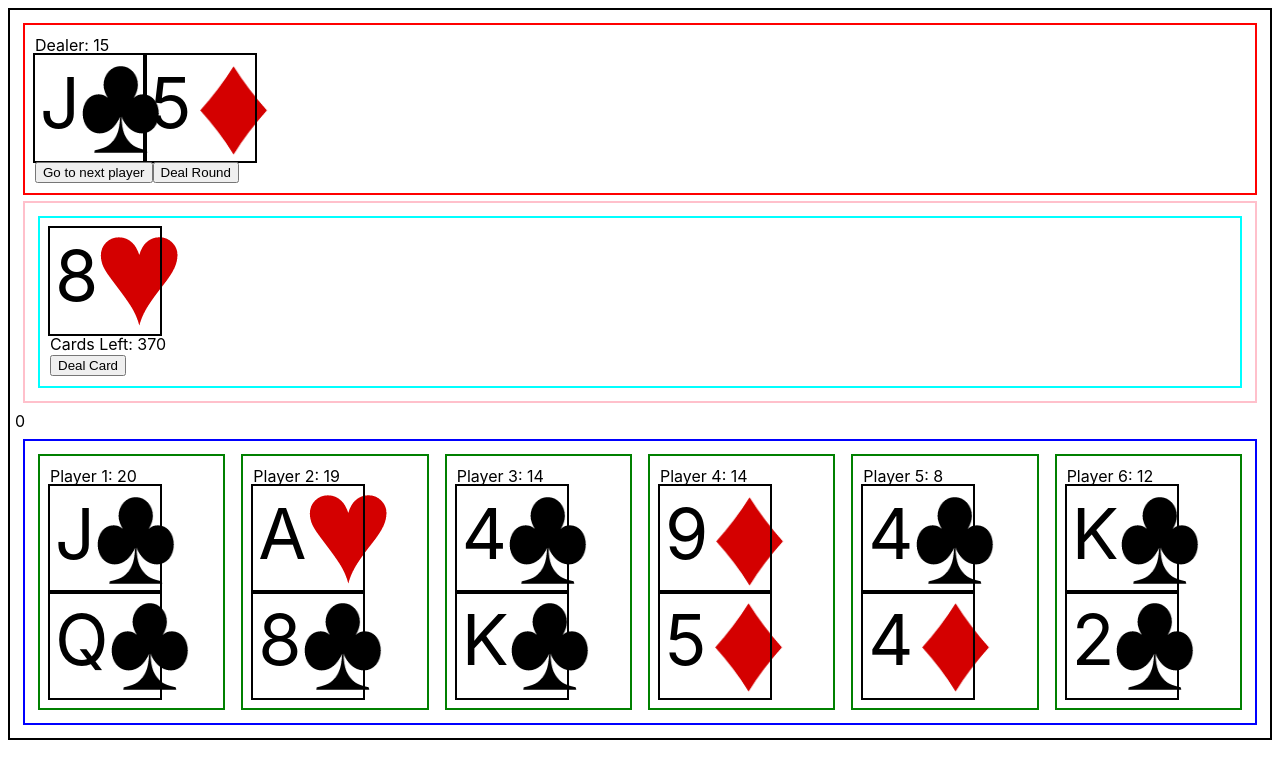
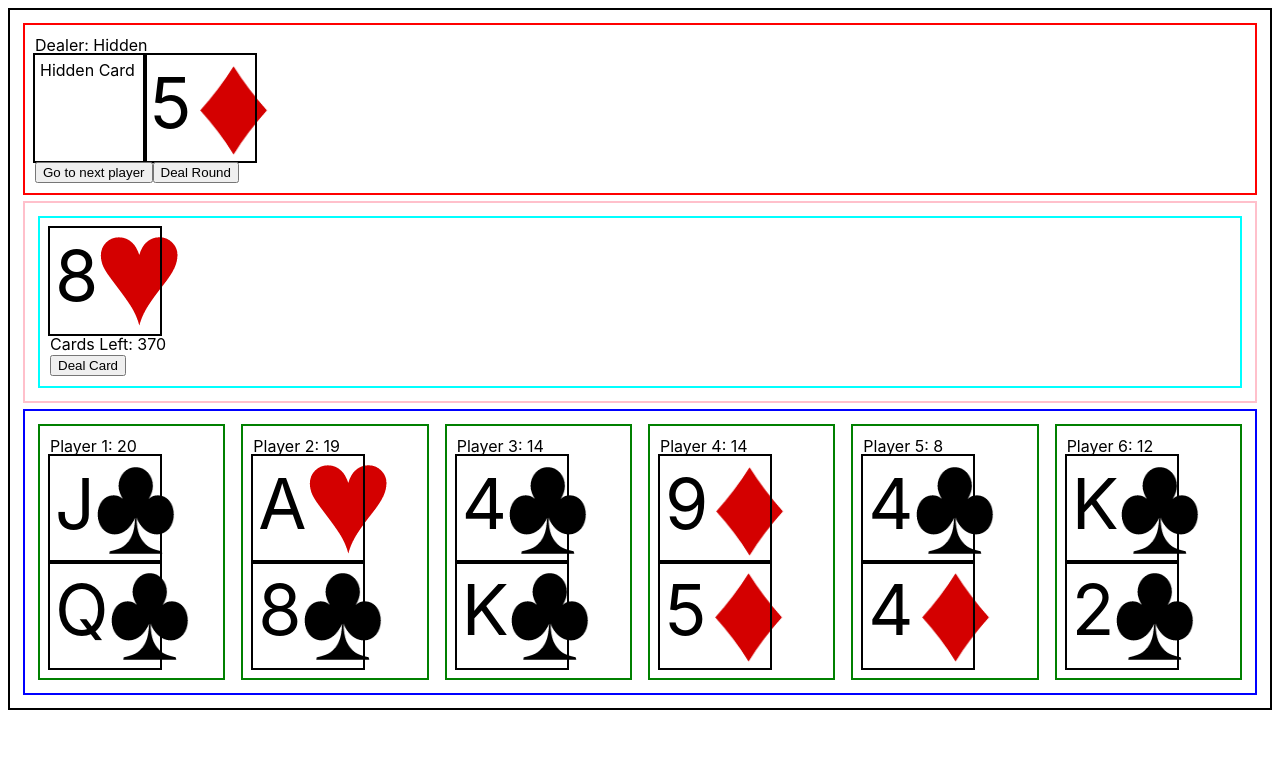
Before and after one commit to ChocoShell/spanish-21-react, a React (Create React App) app: page / in a window 1280 px wide. Both pictures are taken after a click on the button "Deal Round". Shown: the top 778 px of the page. Built offline with nearby package versions, Linux system fonts and the light colour scheme.

Commit message:
Add hidden dealer card

```diff
--- a/src/Card.js
+++ b/src/Card.js
@@ -4,12 +4,20 @@ import './Card.css';
 const Card = props => {
   return (
     <div className="card">
+    {!props.hide &&
       <div className="card-content">
         <div className="value">
           {props.value}
         </div>
-        <img src={`${process.env.PUBLIC_URL}/${props.suit}.png`} alt={props.suit && `${props.suit}`}/>
+
+          <img src={`${process.env.PUBLIC_URL}/${props.suit}.png`} alt={props.suit && `${props.suit}`}/>
+
+
       </div>
+    }
+    {props.hide &&
+      <div className="card-content">Hidden Card</div>
+    }
     </div>
   )
 }
--- a/src/CardContainer.js
+++ b/src/CardContainer.js
@@ -10,6 +10,7 @@ class CardContainer extends Component {
     const card = cards[this.props.cardId]
     return (
       <Card
+        hide={this.props.hide}
         value={card && card.rank}
         suit={card && card.suit}
       />
--- a/src/Dealer.css
+++ b/src/Dealer.css
@@ -4,3 +4,7 @@
     margin: 10px;
     flex-grow: 3;
 }
+
+.dealer-cards {
+    display: flex;
+}
--- a/src/Dealer.js
+++ b/src/Dealer.js
@@ -9,16 +9,25 @@ const Dealer = props => {
       {props.bust && "BUSTED"}
       { !props.bust &&
         <div>
-          <div>
-            Dealer: {props.total}
-          </div>
+         {props.active &&
+            <div>
+              Dealer: {props.total}
+            </div>
+          }
+          {!props.active &&
+            <div>
+              Dealer: Hidden
+            </div>
+          }
+          <div className="dealer-cards">
           {
             props.cards.map(
               (card, index) => {
-                return <Card key={index} cardId={card}/>
+                return <Card key={index} cardId={card} hide={index === 0 && !props.active}/>
               }
             )
           }
+          </div>
         </div>
       }
       {props.active &&
--- a/src/Spanish21.js
+++ b/src/Spanish21.js
@@ -82,7 +82,6 @@ class Spanish21 extends Component {
                   dealCard={dealCard}
                 />
               </div>
-              {activePlayer}
               <div className="players">
                 {
                   players.slice(1).map(
```
Also changed, not shown: 1 other file (tests, documents, lock files or other folders).
